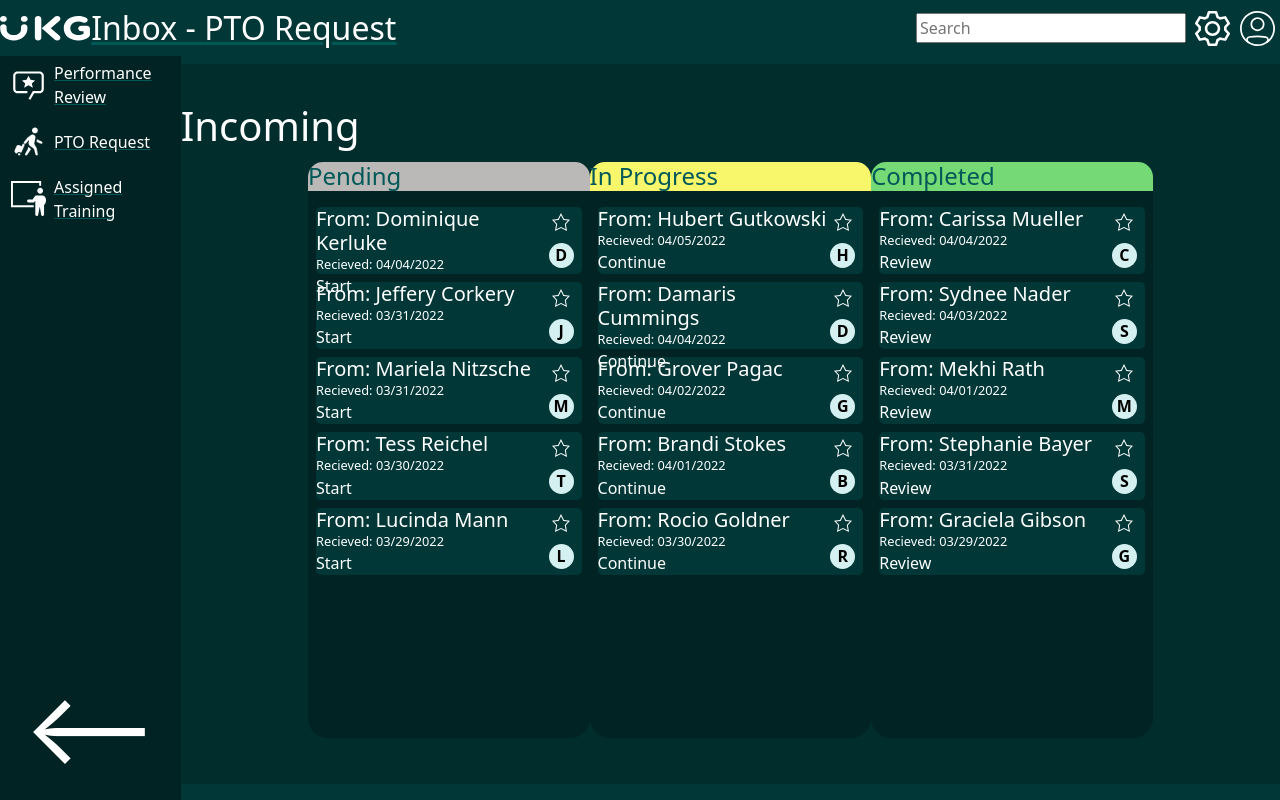
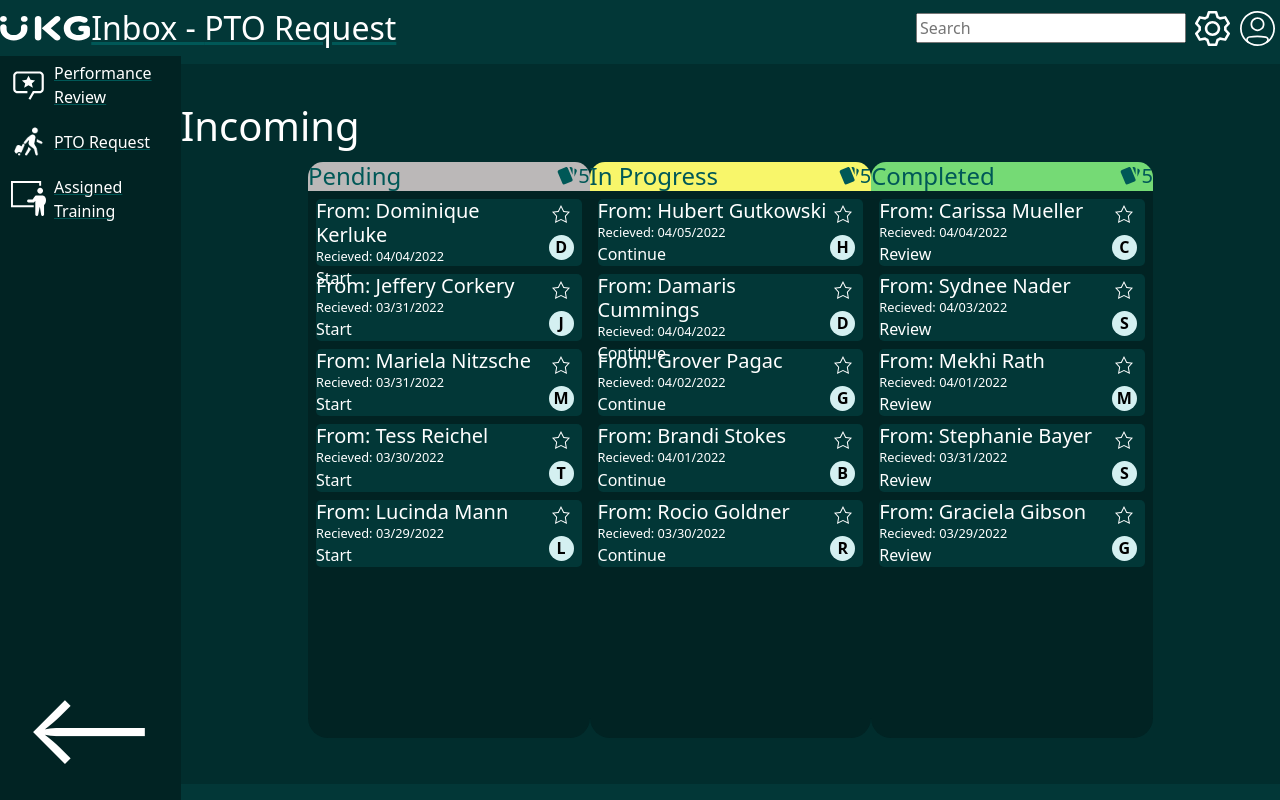
Before and after one commit to hugoamaralsantana/mseg-inbox-service, a React (Create React App) app in the folder client/: page /PTORequest in a window 1280 px wide. Built offline with nearby package versions, Linux system fonts and the light colour scheme.

Commit message:
card count added

```diff
--- a/client/src/components/parts/taskReel.js
+++ b/client/src/components/parts/taskReel.js
@@ -6,6 +6,7 @@
 
 const TaskReel = (props) => {
   const data = props.data;
+  console.log(data.length)
   const favoritedOrder = favoriteOrder(data)
   const [dataList, updateTaskBoxOrder] = useState(favoritedOrder)
   let color;
@@ -33,22 +34,26 @@
   }
 
   if (props.reelTitle === 'Pending') {
-    color = 'title gray';
+    color = 'title gray d-flex justify-content-between';
     action = 'Start';
   }
   else if (props.reelTitle === 'In Progress') {
-    color = 'title yellow';
+    color = 'title yellow d-flex justify-content-between';
     action = 'Continue';
   }
   else if (props.reelTitle === 'Completed') {
-    color = 'title green';
+    color = 'title green d-flex justify-content-between';
     action = 'Review';
   }
 
   return (
     <div className="task-reel ml-3 mr-3 mb-1 text-white bg-darkest">
       <div className={color}>
-        <h4 className="text-primary pl-2">{props.reelTitle}</h4>
+        <h4 className="text-primary pl-2 mb-0">{props.reelTitle}</h4>
+        <div id='task-count' className="d-flex align-items-center mr-3">
+          <img className="" src='/icons/card-icon.svg' alt='card' width={22} height={22}></img>
+          <h5 className="mb-0 text-primary">{data.length}</h5>
+        </div>
       </div>
       <div className="task-box-container">
         {dataList.map((task) =>
```
Also changed, not shown: client/public/icons/card-icon.svg (added).
